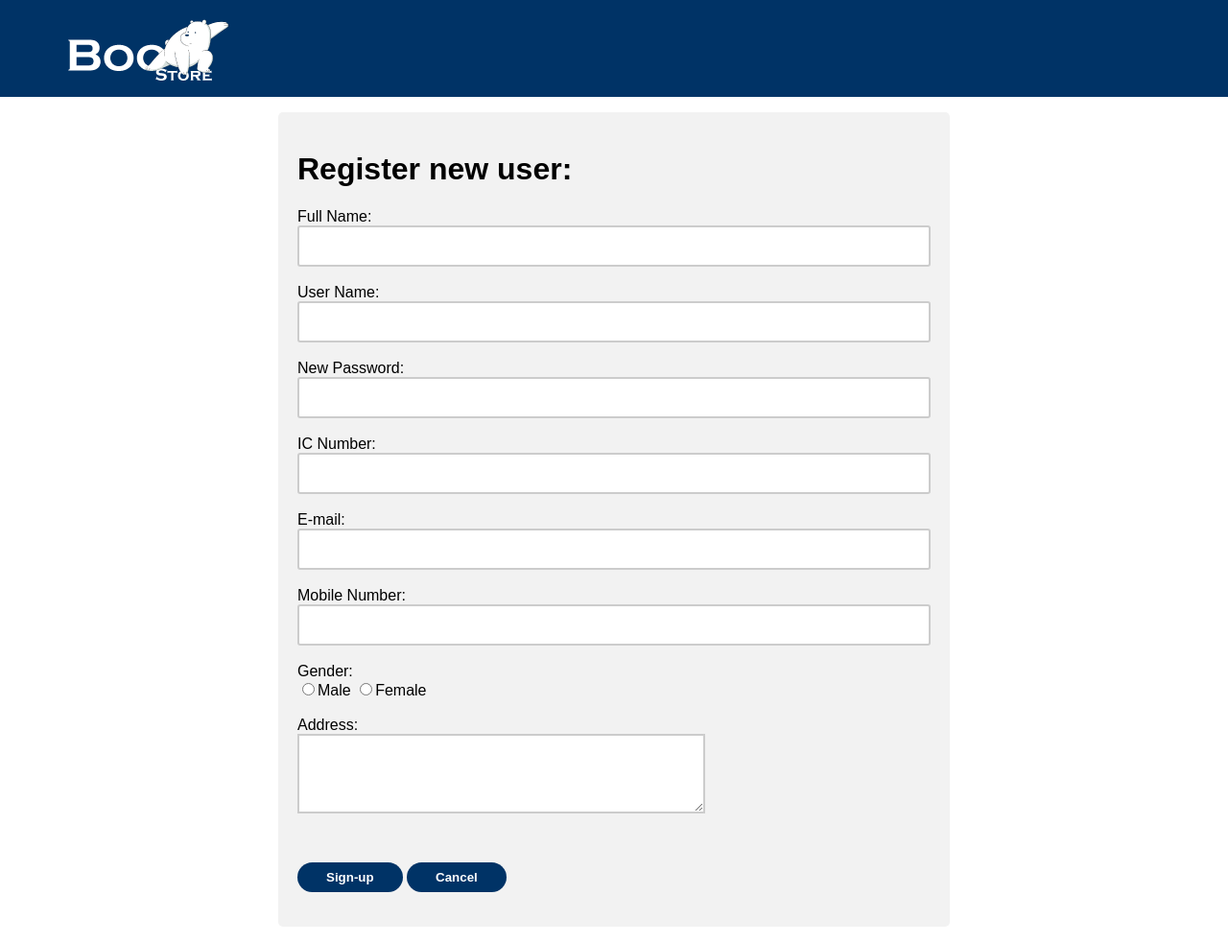
After one commit to rramesh1555/bookstore, a PHP site: page /register.php in a window 1280 px wide. The commit adds this page. Shown: the whole page at 96% size. Run offline with PHP 8.4, Linux system fonts and the light colour scheme.

Commit message:
Added register page

```diff
--- a/login.php
+++ b/login.php
@@ -4,6 +4,7 @@
 <header>
 <blockquote>
     <a href="index.php"><img src="image/logo.png"></a>
+    <form class="hf" action="register.php"><input class="hi" type="submit" value="Register"></form>
 </blockquote>
 </header>
 <blockquote>
--- /dev/null
+++ b/register.php
@@ -0,0 +1,50 @@
+<?php
+$nameErr = $emailErr = $genderErr = $addressErr = $icErr = $contactErr = $usernameErr = $passwordErr = "";
+?>
+<html>
+<link rel="stylesheet" href="style.css">
+<body>
+<header>
+<blockquote>
+	<a href="index.php"><img src="image/logo.png"></a>
+</blockquote>
+</header>
+<blockquote>
+<div class="container">
+<form method="post"  action="<?php echo htmlspecialchars($_SERVER["PHP_SELF"]);?>">
+	<h1>Register new user:</h1>
+	Full Name:<br><input type="text" name="name" >
+	<span class="error" style="color: red; font-size: 0.8em;"><?php echo $nameErr;?></span><br><br>
+
+	User Name:<br><input type="text" name="uname">
+	<span class="error" style="color: red; font-size: 0.8em;"><?php echo $usernameErr;?></span><br><br>
+
+	New Password:<br><input type="password" name="upassword">
+	<span class="error" style="color: red; font-size: 0.8em;"><?php echo $passwordErr;?></span><br><br>
+
+	IC Number:<br><input type="text" name="ic">
+	<span class="error" style="color: red; font-size: 0.8em;"><?php echo $icErr;?></span><br><br>
+
+	E-mail:<br><input type="text" name="email">
+	<span class="error" style="color: red; font-size: 0.8em;"><?php echo $emailErr;?></span><br><br>
+
+	Mobile Number:<br><input type="text" name="contact">
+	<span class="error" style="color: red; font-size: 0.8em;"><?php echo $contactErr;?></span><br><br>
+
+	<label>Gender:</label><br>
+	<input type="radio" name="gender" <?php if (isset($gender) && $gender == "Male") echo "checked";?> value="Male">Male
+	<input type="radio" name="gender" <?php if (isset($gender) && $gender == "Female") echo "checked";?> value="Female">Female
+	<span class="error" style="color: red; font-size: 0.8em;"><?php echo $genderErr;?></span><br><br>
+
+	<label>Address:</label><br>
+    <textarea name="address" cols="50" rows="5" ></textarea>
+    <span class="error" style="color: red; font-size: 0.8em;"><?php echo $addressErr;?></span><br><br>
+
+	<input class="button" type="submit" name="submitButton" value="Sign-up">
+	<input class="button" type="button" name="cancel" value="Cancel" onClick="window.location='login.php';" />
+</form>
+</div>
+</blockquote>
+</center>
+</body>
+</html>
```
